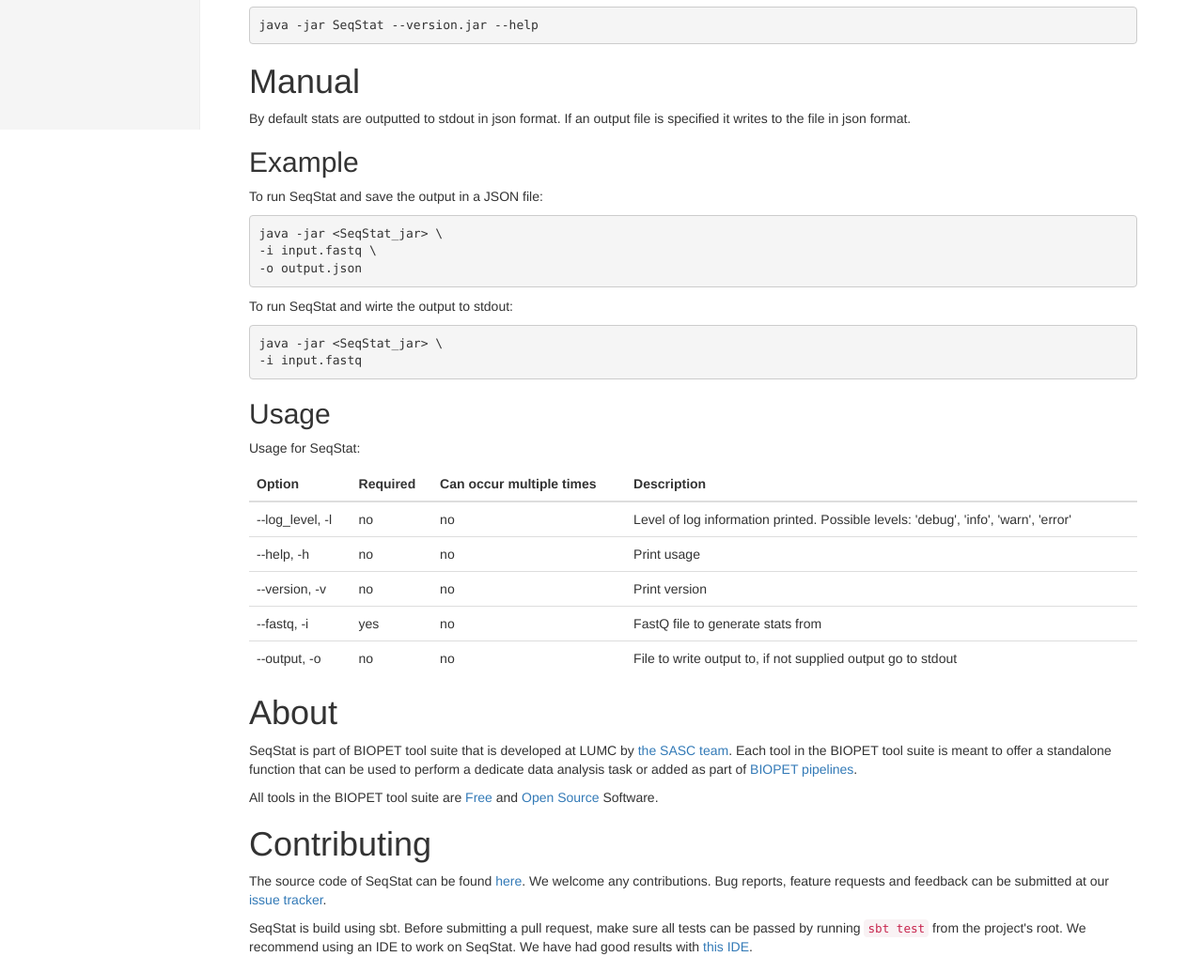
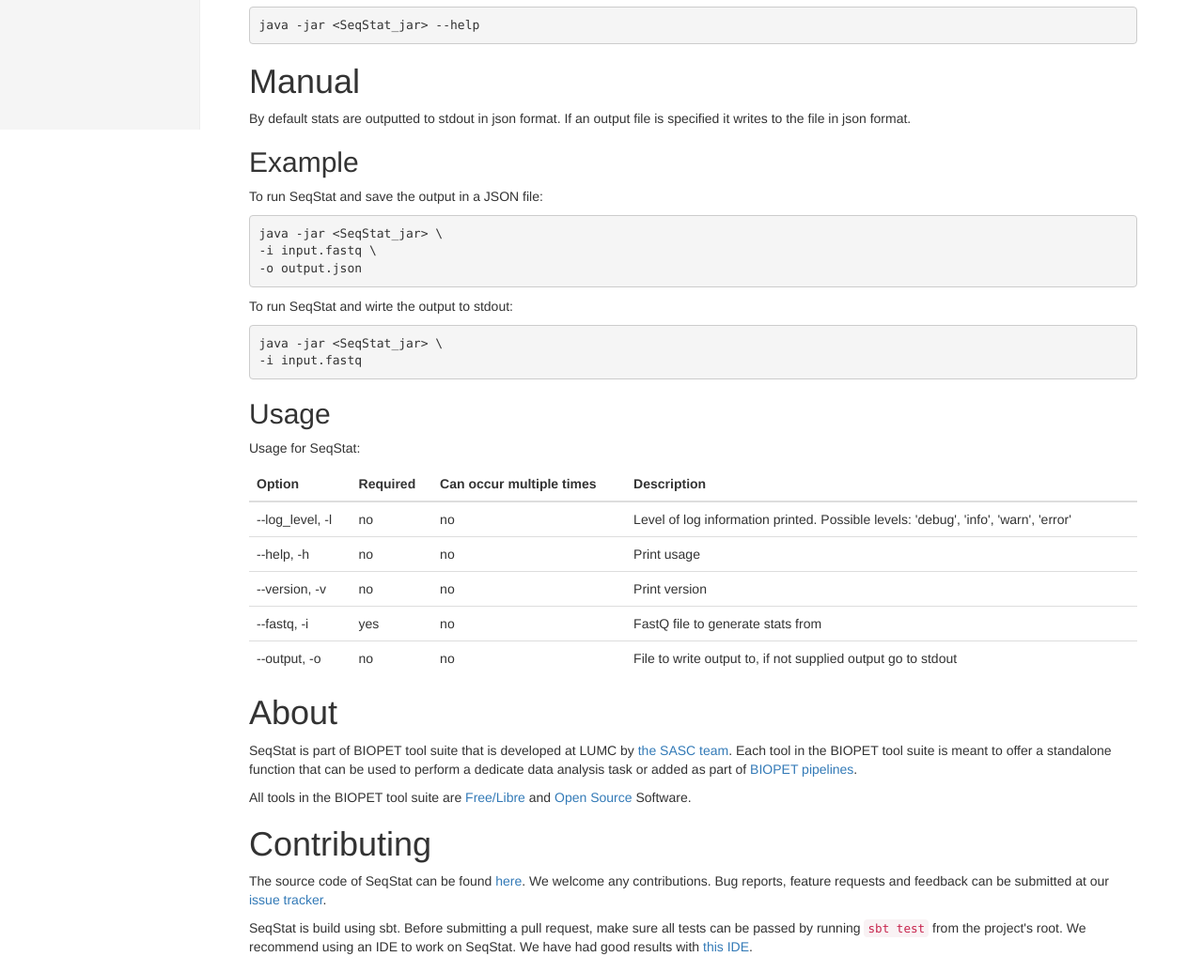
Before and after one commit to biopet/seqstat, a plain HTML site: page develop/index.html in a window 1280 px wide. Shown: the part 662-1697 px from the top of the page at 94% size. Drawn offline with nearby package versions, Linux system fonts and the light colour scheme.

Commit message:
updated site

```diff
--- a/develop/index.html
+++ b/develop/index.html
@@ -125,7 +125,7 @@
         or install via your distribution&#39;s package manager.</p>
         <p>Download the latest version of SeqStat <a href="https://github.com/biopet/seqstat/releases/">here</a>.
         To generate the usage run:</p>
-        <pre><code>java -jar SeqStat --version.jar --help</code></pre>
+        <pre><code>java -jar &lt;SeqStat_jar&gt; --help</code></pre>
 
         <h1 id="manual" class="section">Manual</h1>
         <p>By default stats are outputted to stdout in json format. If an output file
@@ -189,7 +189,7 @@
         <p>SeqStat is part of BIOPET tool suite that is developed at LUMC by <a href="http://sasc.lumc.nl/">the SASC team</a>.
         Each tool in the BIOPET tool suite is meant to offer a standalone function that can be used to perform a
         dedicate data analysis task or added as part of <a href="http://biopet-docs.readthedocs.io/en/latest/">BIOPET pipelines</a>.</p>
-        <p>All tools in the BIOPET tool suite are <a href="https://www.gnu.org/philosophy/free-sw.html">Free</a> and
+        <p>All tools in the BIOPET tool suite are <a href="https://www.gnu.org/philosophy/free-sw.html">Free/Libre</a> and
         <a href="https://opensource.org/osd">Open Source</a> Software.</p>
 
         <h1 id="contributing" class="section">Contributing</h1>
```
